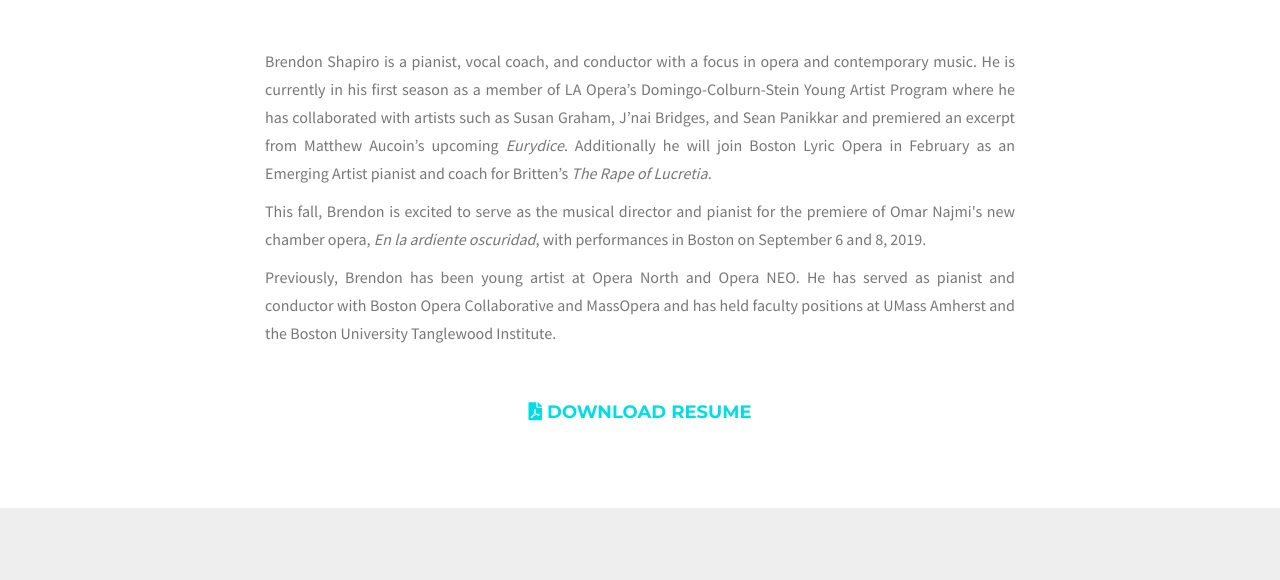
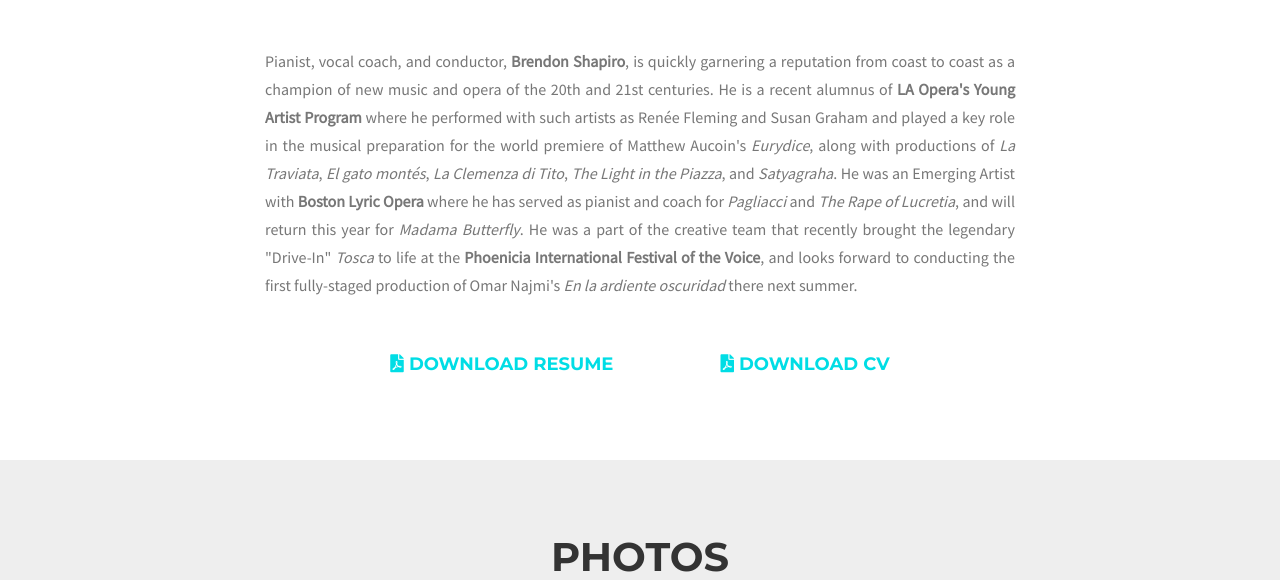
Before and after one commit to brendonshapiro/brendonshapiro.github.io, a website: page index.html in a window 1280 px wide. Shown: the part 1135-1715 px from the top of the page. Drawn offline with nearby package versions, Linux system fonts and the light colour scheme; a web font is replaced by a local one.

Commit message:
Update bio and profile pic

```diff
--- a/index.html
+++ b/index.html
@@ -100,9 +100,7 @@
                 </div>
                 <div class="row">
                     <div class="col-lg-8 col-lg-offset-2 text-justify">
-                        <p class="large text-muted">Brendon Shapiro is a pianist, vocal coach, and conductor with a focus in opera and contemporary music. He is currently in his first season as a member of LA Opera’s Domingo-Colburn-Stein Young Artist Program where he has collaborated with artists such as Susan Graham, J’nai Bridges, and Sean Panikkar and premiered an excerpt from Matthew Aucoin’s upcoming <i>Eurydice</i>. Additionally he will join Boston Lyric Opera in February as an Emerging Artist pianist and coach for Britten’s <i>The Rape of Lucretia</i>.</p>
-                        <p class="large text-muted">This fall, Brendon is excited to serve as the musical director and pianist for the premiere of Omar Najmi's new chamber opera, <i>En la ardiente oscuridad</i>, with performances in Boston on September 6 and 8, 2019.</p>
-                        <p class="large text-muted">Previously, Brendon has been young artist at Opera North and Opera NEO. He has served as pianist and conductor with Boston Opera Collaborative and MassOpera and has held faculty positions at UMass Amherst and the Boston University Tanglewood Institute.</p>
+                        <p class="large text-muted">Pianist, vocal coach, and conductor, <b>Brendon Shapiro</b>, is quickly garnering a reputation from coast to coast as a champion of new music and opera of the 20th and 21st centuries. He is a recent alumnus of <b>LA Opera's Young Artist Program</b> where he performed with such artists as Renée Fleming and Susan Graham and played a key role in the musical preparation for the world premiere of Matthew Aucoin's <i>Eurydice</i>, along with productions of <i>La Traviata</i>, <i>El gato montés</i>, <i>La Clemenza di Tito</i>, <i>The Light in the Piazza</i>, and <i>Satyagraha</i>. He was an Emerging Artist with <b>Boston Lyric Opera</b> where he has served as pianist and coach for <i>Pagliacci</i> and <i>The Rape of Lucretia</i>, and will return this year for <i>Madama Butterfly</i>. He was a part of the creative team that recently brought the legendary "Drive-In" <i>Tosca</i> to life at the <b>Phoenicia International Festival of the Voice</b>, and looks forward to conducting the first fully-staged production of Omar Najmi's <i>En la ardiente oscuridad</i> there next summer.</p>
                         <!-- <div class="collapse" id="collapse-about">
                             <p class="large text-muted">This fall, Brendon is excited to serve as the musical director and pianist for the premiere of Omar Najmi's new chamber opera, <i>En la ardiente oscuridad</i>, with performances in Boston on September 6 & 8, 2019.</p>
                             <p class="large text-muted">Previously, Brendon has been young artist at Opera North and Opera NEO. He has served as pianist and conductor with Boston Opera Collaborative and MassOpera and has held faculty positions at UMass Amherst and the Boston University Tanglewood Institute.</p>
@@ -117,7 +115,7 @@
                         </div> -->
                 </div>
                 <div class="timeline-heading text-center">
-                        <h4 class="subheading resume"><a href="Content/Brendon Resume September 2018.pdf" target="_blank" title="Download Resume" id="resume"><i class="fa fa-file-pdf fa-1x"></i> Download Resume</a></h4>
+                    <h4 class="subheading resume"><a href="Content/Brendon Resume September 2018.pdf" target="_blank" title="Download Resume" id="resume"><i class="fa fa-file-pdf fa-1x"></i> Download Resume</a> &nbsp &nbsp &nbsp &nbsp &nbsp &nbsp &nbsp &nbsp &nbsp &nbsp <a href="Content/Brendon Resume September 2018.pdf" target="_blank" title="Download CV" id="cv"><i class="fa fa-file-pdf fa-1x"></i> Download CV</a></h4>
                 </div>
             </div>
         </section>
@@ -387,7 +385,7 @@
             <div class="container">
                 <div class="row">
                     <div class="col-md-4">
-                        <span class="copyright">Copyright &copy; 2019 Brendon Shapiro
+                        <span class="copyright">Copyright &copy; 2021 Brendon Shapiro
                         </span>
                     </div>
                     <div class="col-md-4">
```
Also changed, not shown: img/about/brendon-portrait-old2.jpg (deleted), img/about/brendon-portrait_old2.jpg (added), 1 other file.
